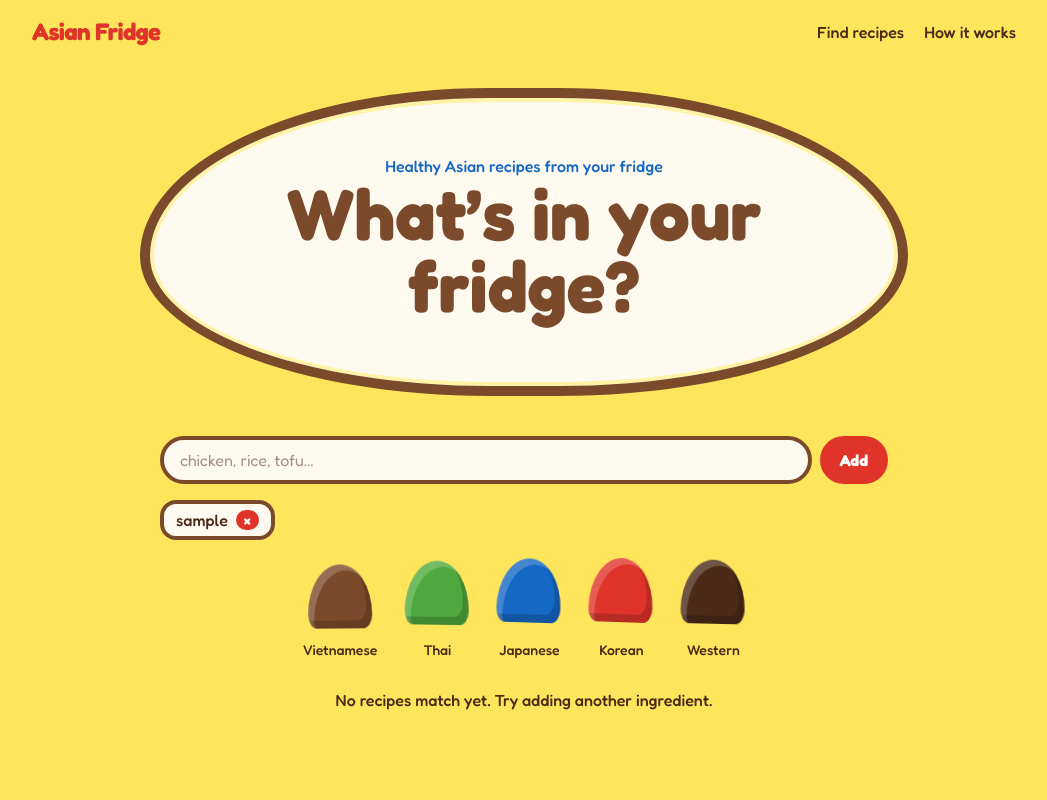
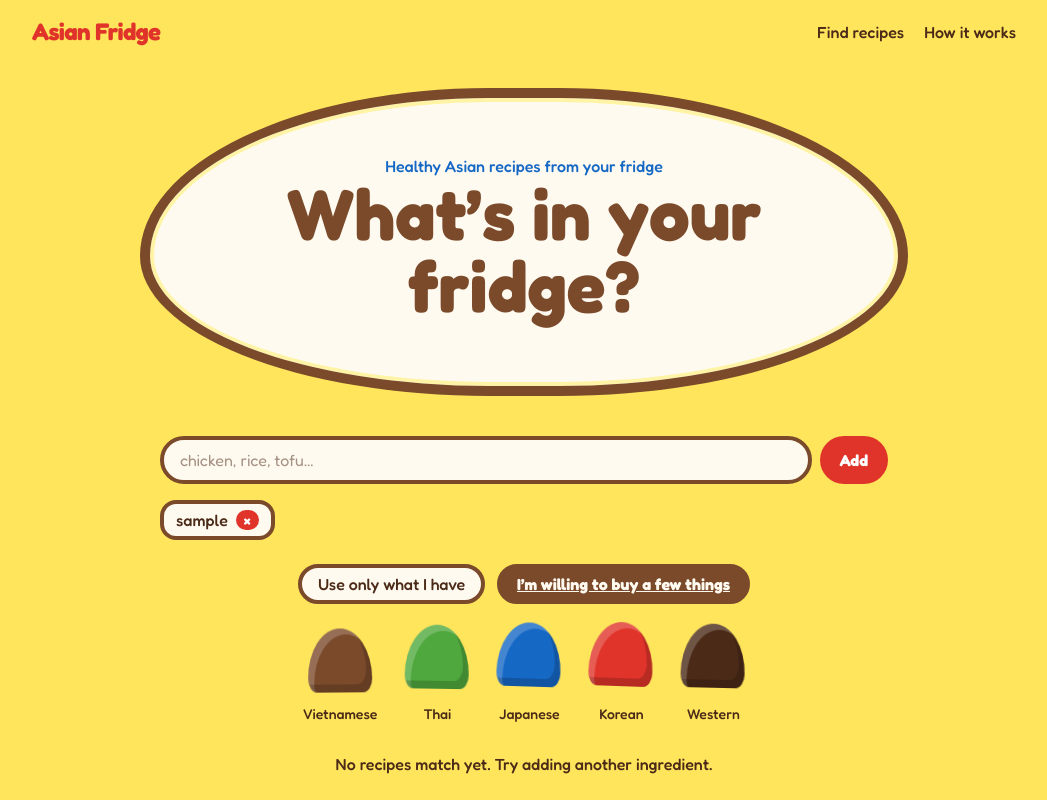
Before and after one commit to LynneNgo2102/asian-fridge, a Next.js app in the folder frontend/: page / in a window 1280 px wide. Both pictures are taken after typing "Sample" into the empty fields and a click on the button "Add". Shown: the top 800 px of the page, without its empty margins (116-1163 px from the left). Built offline with nearby package versions, Linux system fonts and the light colour scheme.

Commit message:
feat: Add match mode toggle: only what I have vs willingt to buy[Dngo13]

```diff
--- a/frontend/src/components/containers/RecipeFinder.js
+++ b/frontend/src/components/containers/RecipeFinder.js
@@ -5,8 +5,10 @@ import IngredientInput from '@/components/ui/IngredientInput';
 import IngredientTag from '@/components/ui/IngredientTag';
 import RecipeCard from '@/components/ui/RecipeCard';
 import CuisineStrip from '@/components/ui/CuisineStrip';
+import MatchModeToggle from '../ui/MatchModeToggle';
 import { recipes } from '@/data/mockRecipes';
 import { cuisines } from '@/data/cuisines';
+import { matchModes } from '@/data/matchModes';
 import {normalize, rankRecipes } from '@/lib/match';
 import { suggest } from '@/lib/suggest';
 
@@ -14,6 +16,7 @@ export default function RecipeFinder() {
   const [input, setInput] = useState('');
   const [have, setHave] = useState([]);
   const [cuisine, setCuisine] = useState(null);
+  const [mode, setMode] = useState('buy-few');
 
   const addIngredient = (text) => {
     const name = normalize(text);
@@ -22,14 +25,18 @@ export default function RecipeFinder() {
   };
 
   const pool = cuisine ? recipes.filter((r) => r.cuisine === cuisine) : recipes;
-  // ingredients entered -> ranked by match; only a cuisine picked -> browse that cuisine
-  const results = have.length > 0 ? rankRecipes(pool, have) : cuisine ? pool : [];
+  const hasIngredients = have.length > 0;
+  // ingredients entered -> ranked by match; only a cuisine picked -> browse; neither -> nothing yet
+  const results = hasIngredients ? rankRecipes(pool, have, mode) : cuisine ? pool : [];
+  // FUTURE: status message -> const status = buildStatus({ count: results.length, cuisine, hasIngredients });
 
-  let status = '';
-  if (have.length > 0 || cuisine) {
-    status = results.length
-      ? `${results.length} ${cuisine || ''} recipe${results.length === 1 ? '' : 's'} found`.replace('  ', ' ')
-      : `No ${cuisine || ''} recipes match yet. Try adding another ingredient.`.replace('  ', ' ');
+  // small empty-state hint, so a strict search never ends in silence
+  let emptyMessage = '';
+  if (hasIngredients && results.length === 0) {
+    emptyMessage =
+      mode === 'have-only'
+        ? 'Nothing you can make with only these yet. Add more ingredients, or switch to “I’m willing to buy a few things”.'
+        : 'No recipes match yet. Try adding another ingredient.';
   }
 
   return (
@@ -47,11 +54,15 @@ export default function RecipeFinder() {
         ))}
       </div>
 
+      {hasIngredients && <MatchModeToggle modes={matchModes} selected={mode} onSelect={setMode} />}
+
       <CuisineStrip cuisines={cuisines} selected={cuisine} onSelect={setCuisine} />
 
-      <p aria-live="polite" className="mt-6 text-center font-medium">{status}</p>
+      {/* FUTURE: status message goes here ->
+          <p aria-live="polite" className="mt-6 text-center font-medium">{status}</p> */}
+      <p aria-live="polite" className="mt-6 text-center font-medium">{emptyMessage}</p>
 
-      <div className="mt-4 grid gap-5 sm:grid-cols-2">
+      <div className="mt-6 grid gap-5 sm:grid-cols-2">
         {results.map((r) => <RecipeCard key={r.id} recipe={r} />)}
       </div>
     </section>
--- /dev/null
+++ b/frontend/src/components/ui/MatchModeToggle.js
@@ -0,0 +1,26 @@
+export default function MatchModeToggle({ modes, selected, onSelect }) {
+  return (
+    <fieldset className="mt-6 flex flex-wrap justify-center gap-3">
+      <legend className="sr-only">How strict should the matching be?</legend>
+      {modes.map((m) => (
+        <div key={m.value}>
+          <input
+            type="radio"
+            id={`mode-${m.value}`}
+            name="match-mode"
+            value={m.value}
+            checked={selected === m.value}
+            onChange={() => onSelect(m.value)}
+            className="peer sr-only"
+          />
+          <label
+            htmlFor={`mode-${m.value}`}
+            className="block cursor-pointer rounded-full border-4 border-bark bg-cream px-4 py-1 font-medium transition hover:-translate-y-0.5 peer-checked:bg-bark peer-checked:font-bold peer-checked:text-cream peer-checked:underline peer-focus-visible:ring-4 peer-focus-visible:ring-sky"
+          >
+            {m.label}
+          </label>
+        </div>
+      ))}
+    </fieldset>
+  );
+}
--- /dev/null
+++ b/frontend/src/data/matchModes.js
@@ -0,0 +1,4 @@
+export const matchModes = [
+  { value: 'have-only', label: 'Use only what I have' },
+  { value: 'buy-few', label: 'I’m willing to buy a few things' },
+];
--- a/frontend/src/lib/match.js
+++ b/frontend/src/lib/match.js
@@ -5,6 +5,9 @@ export const aliases = {
   'jasmine rice': 'rice',
   'white rice': 'rice',
 };
+
+// "willing to buy a few" = up to this many missing required ingredients
+export const MAX_MISSING = 3;
 
 export const normalize = (text) => {
   const t = text.trim().toLowerCase();
@@ -24,9 +27,11 @@ export function scoreRecipe(recipe, have) {
   };
 }
 
-export function rankRecipes(recipes, have) {
+// mode: 'have-only' | 'buy-few'
+export function rankRecipes(recipes, have, mode = 'buy-few') {
   return recipes
     .map((r) => scoreRecipe(r, have))
     .filter((r) => r.haveCount > 0)
-    .sort((a, b) => b.score - a.score);
+    .filter((r) => (mode === 'have-only' ? r.missing.length === 0 : r.missing.length <= MAX_MISSING))
+    .sort((a, b) => b.score - a.score || a.cookMinutes - b.cookMinutes);
 }
```
